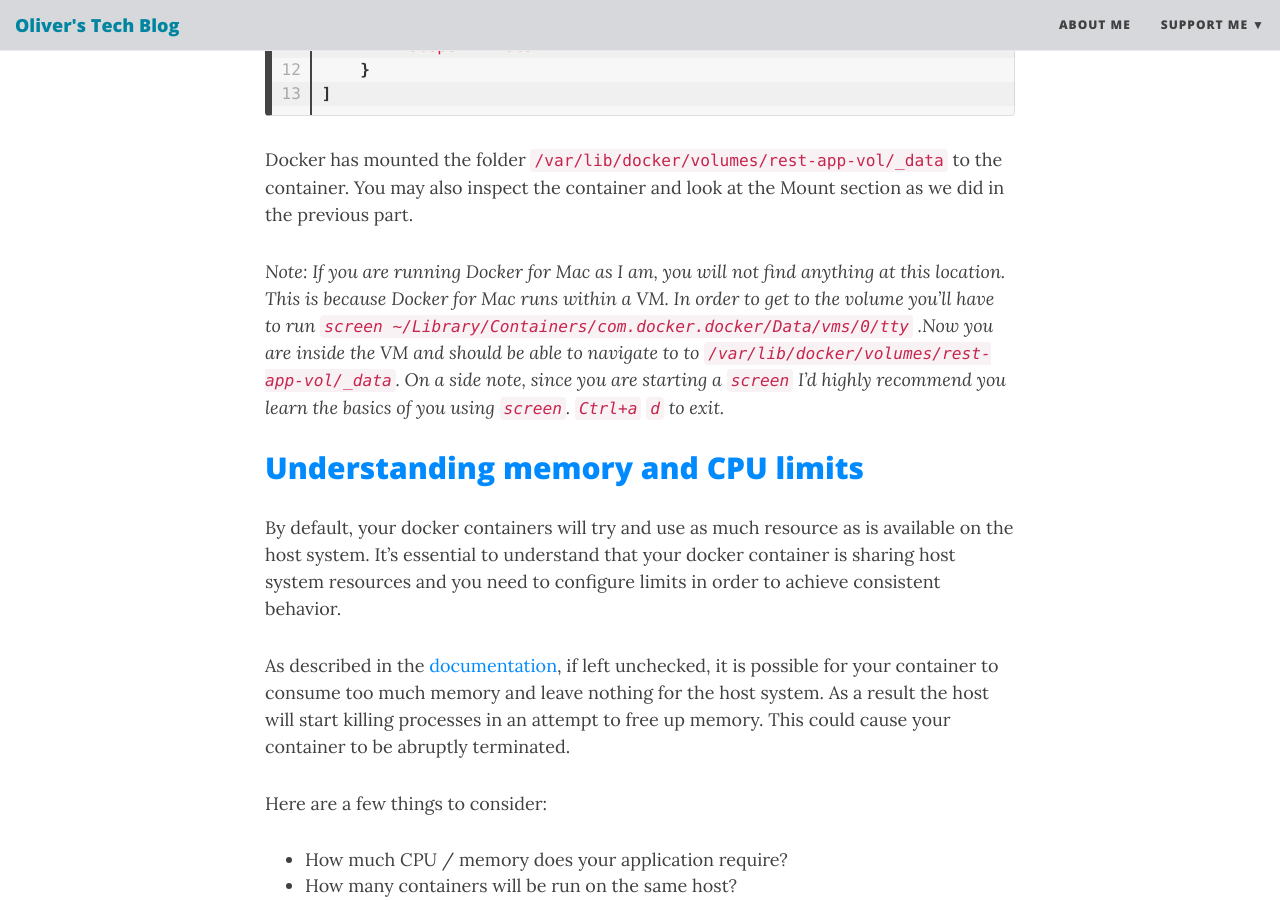
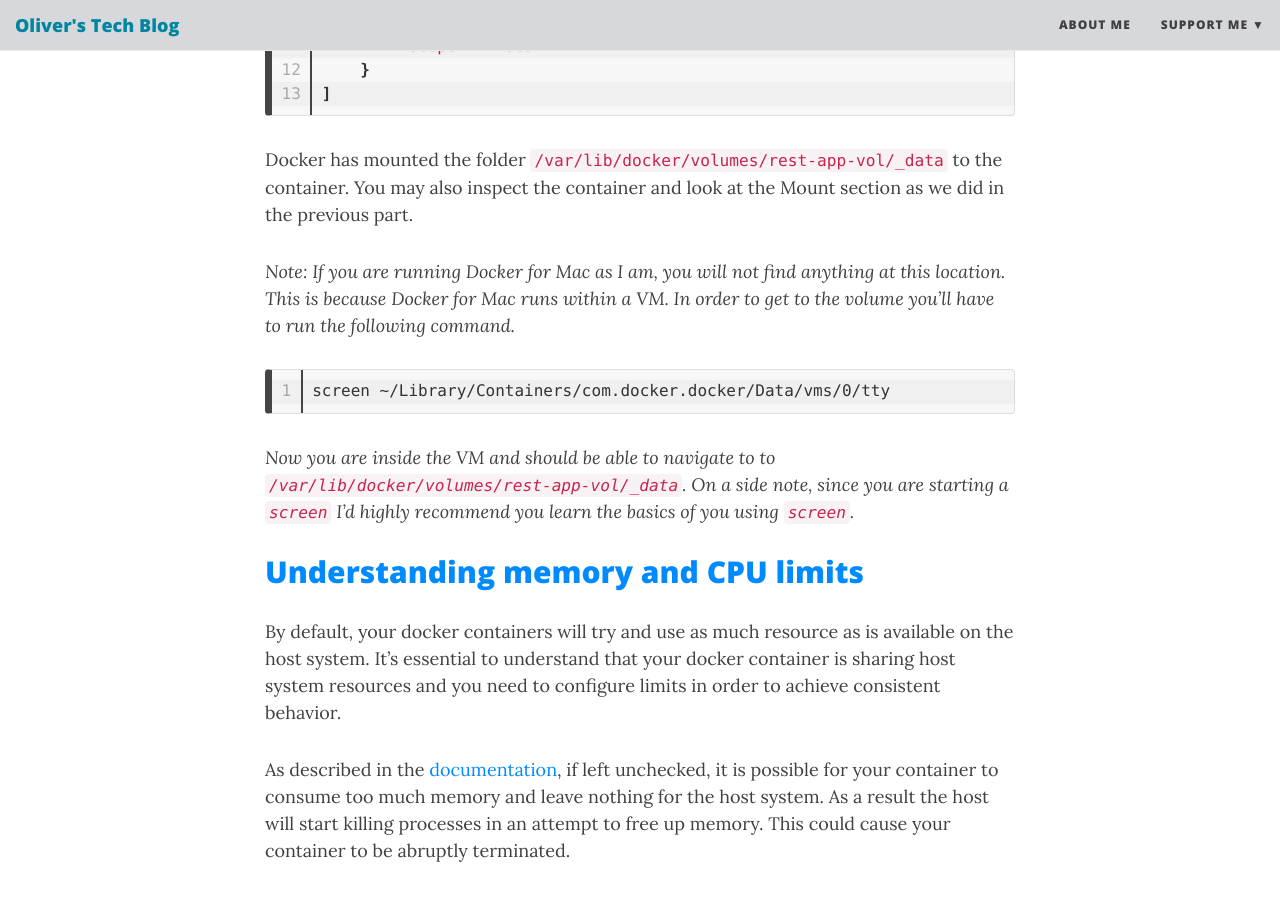
Before and after one commit to oliversavio/oliversavio.github.io, a Jekyll site: the page built from _posts/2020-03-16-running-docker-in-production.md, in a window 1280 px wide and 900 px high, scrolled down 4321 px. Built offline with Jekyll 4.4.1, drawn with Linux system fonts in a browser that asks for light colours; nearby versions of some CDN libraries.

Commit message:
fix responsive issue

```diff
--- a/_posts/2020-03-16-running-docker-in-production.md
+++ b/_posts/2020-03-16-running-docker-in-production.md
@@ -135,7 +135,11 @@ docker volume inspect rest-app-vol
 
 Docker has mounted the folder `/var/lib/docker/volumes/rest-app-vol/_data` to the container. You may also inspect the container and look at the Mount section as we did in the previous part.
 
-_Note: If you are running Docker for Mac as I am, you will not find anything at this location. This is because Docker for Mac runs within a VM. In order to get to the volume you'll have to run `screen ~/Library/Containers/com.docker.docker/Data/vms/0/tty` .Now you are inside the VM and should be able to navigate to to `/var/lib/docker/volumes/rest-app-vol/_data`. On a side note, since you are starting a `screen` I'd highly recommend you learn the basics of you using `screen`. `Ctrl+a` `d` to exit._
+_Note: If you are running Docker for Mac as I am, you will not find anything at this location. This is because Docker for Mac runs within a VM. In order to get to the volume you'll have to run the following command._
+{% highlight bash linenos %}
+screen ~/Library/Containers/com.docker.docker/Data/vms/0/tty
+{% endhighlight %}
+_Now you are inside the VM and should be able to navigate to to `/var/lib/docker/volumes/rest-app-vol/_data`. On a side note, since you are starting a `screen` I'd highly recommend you learn the basics of you using `screen`._
 
 
 ## [Understanding memory and CPU limits](#understanding-memory-and-cpu-limits)
```
